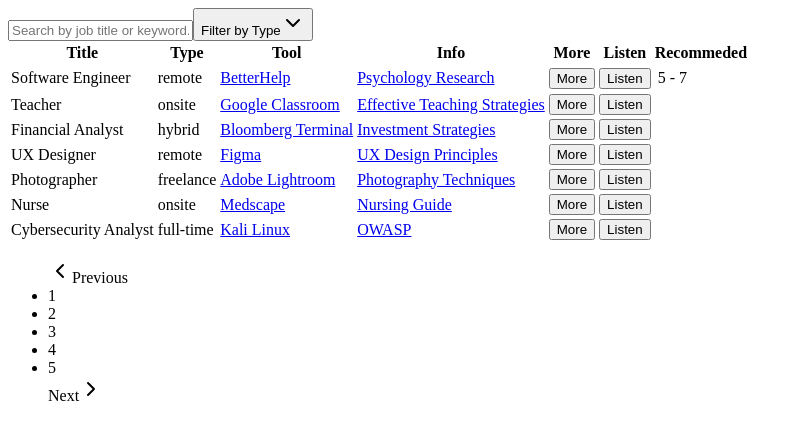
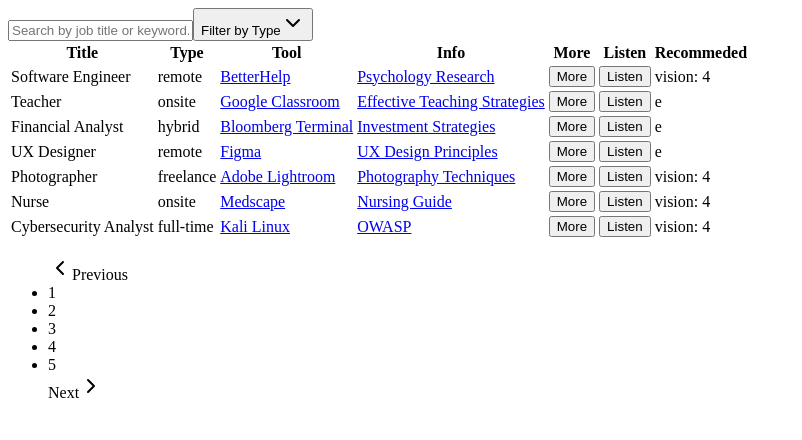
Before and after one commit to Yurei04/Workable, a Next.js app: page /jobFindTable in a window 1280 px wide. Shown: the top 440 px of the page, without its empty margins (0-802 px from the left). Built offline with nearby package versions, Linux system fonts and the light colour scheme.

Commit message:
data(all): update data

```diff
--- a/public/database/job-database.json
+++ b/public/database/job-database.json
@@ -7,14 +7,14 @@
             "des": "A software engineer designs, develops, and maintains software applications.",
             "image": "",
             "applyLink": "https://company.com/apply",
-            "requirements": {
-                "capabilityRequired": "5 - 7"
-            },
             "qualifications": [
                 "Proficient in JavaScript and React",
                 "Experience with REST APIs",
                 "Strong problem-solving skills"
             ],
+            "requirements": {
+                "capabilityRequired": ["readingWriting: 5", "vision: 4", "hearing: 6"]
+            },
             "resources": {
                 "tool": {
                     "title": "BetterHelp",
@@ -37,7 +37,9 @@
             "des": "A teacher educates students and creates engaging lesson plans.",
             "image": "",
             "applyLink": "https://schooljobs.com/apply",
-            "requirements": ["Lesson planning", "Classroom management", "Communication skills"],
+            "requirements": {
+                "capabilityRequired": "readingWriting: 5, vision: 4, hearing: 6"
+            },
             "qualifications": [
                 "Bachelor's degree in Education",
                 "Experience in classroom management",
@@ -65,7 +67,9 @@
             "des": "A financial analyst examines financial data and trends to guide investment decisions.",
             "image": "",
             "applyLink": "https://financejobs.com/apply",
-            "requirements": ["Financial modeling", "Data analysis", "Market research"],
+            "requirements": {
+                "capabilityRequired": "readingWriting: 5, vision: 4, hearing: 6"
+            },
             "qualifications": [
                 "Degree in Finance or Economics",
                 "Strong analytical and problem-solving skills",
@@ -93,7 +97,9 @@
             "des": "A UX designer creates intuitive and visually appealing user experiences.",
             "image": "",
             "applyLink": "https://designjobs.com/apply",
-            "requirements": ["Figma", "Wireframing", "User research"],
+            "requirements": {
+                "capabilityRequired": "readingWriting: 5, vision: 4, hearing: 6"
+            },
             "qualifications": [
                 "Experience in UX/UI design",
                 "Strong portfolio of design projects",
@@ -121,7 +127,9 @@
             "des": "A photographer captures and edits high-quality images for various purposes.",
             "image": "",
             "applyLink": "https://photojobs.com/apply",
-            "requirements": ["Camera operation", "Lighting techniques", "Photo editing"],
+            "requirements": {
+                "capabilityRequired": ["readingWriting: 5", "vision: 4", "hearing: 6"]
+            },
             "qualifications": [
                 "Experience in professional photography",
                 "Proficiency in Adobe Lightroom and Photoshop",
@@ -149,7 +157,9 @@
             "des": "A nurse provides medical care and supports patients' health and recovery.",
             "image": "",
             "applyLink": "https://hospitaljobs.com/apply",
-            "requirements": ["Patient care", "Medical procedures", "Compassion"],
+            "requirements": {
+                "capabilityRequired": ["readingWriting: 5", "vision: 4", "hearing: 6"]
+            },
             "qualifications": [
                 "Registered Nurse (RN) certification",
                 "Experience in patient care",
@@ -177,7 +187,9 @@
             "des": "A cybersecurity analyst protects systems and networks from cyber threats and attacks.",
             "image": "",
             "applyLink": "https://company.com/apply-cybersecurity",
-            "requirements": ["Penetration Testing", "Firewalls", "Ethical Hacking", "Incident Response"],
+            "requirements": {
+                "capabilityRequired": ["readingWriting: 5", "vision: 4", "hearing: 6"]
+            },
             "qualifications": [
                 "Experience with cybersecurity tools like Wireshark and Metasploit",
                 "Understanding of network security",
@@ -205,7 +217,9 @@
             "des": "A biotechnologist applies biological principles to develop new products and solutions in healthcare and agriculture.",
             "image": "",
             "applyLink": "https://company.com/apply-biotech",
-            "requirements": ["Genetics", "Biochemistry", "Lab Experience", "Analytical Thinking"],
+            "requirements": {
+                "capabilityRequired": ["readingWriting: 5", "vision: 4", "hearing: 6"]
+            },
             "qualifications": [
                 "Degree in Biotechnology or related field",
                 "Experience with lab equipment and research methods",
@@ -233,7 +247,9 @@
             "des": "A video game tester plays and evaluates video games to find and report bugs.",
             "image": "",
             "applyLink": "https://company.com/apply-gametest",
-            "requirements": ["Attention to Detail", "Gaming Knowledge", "Bug Reporting", "Problem-Solving"],
+            "requirements": {
+                "capabilityRequired": ["readingWriting: 5", "vision: 4", "hearing: 6"]
+            },
             "qualifications": [
                 "Experience playing various game genres",
                 "Ability to document and report game bugs",
@@ -261,7 +277,9 @@
             "des": "A supply chain manager oversees and optimizes supply chain processes and logistics.",
             "image": "",
             "applyLink": "https://company.com/apply-scm",
-            "requirements": ["Inventory Management", "Procurement", "Data Analysis", "Strategic Planning"],
+            "requirements": {
+                "capabilityRequired": ["readingWriting: 5", "vision: 4", "hearing: 6"]
+            },
             "qualifications": [
                 "Experience in logistics and supply chain management",
                 "Strong data analysis skills",
@@ -289,7 +307,9 @@
             "des": "An event planner organizes and manages events, ensuring all logistics are handled efficiently.",
             "image": "",
             "applyLink": "https://company.com/apply-eventplanner",
-            "requirements": ["Organizational Skills", "Negotiation", "Creativity", "Time Management"],
+            "requirements": {
+                "capabilityRequired": ["readingWriting: 5", "vision: 4", "hearing: 6"]
+            },
             "qualifications": [
                 "Experience in event planning or hospitality management",
                 "Ability to handle multiple tasks under pressure",
@@ -317,7 +337,9 @@
             "des": "A solar panel technician installs and maintains solar energy systems.",
             "image": "",
             "applyLink": "https://company.com/apply-solartech",
-            "requirements": ["Electrical Wiring", "Safety Compliance", "Problem-Solving"],
+            "requirements": {
+                "capabilityRequired": ["readingWriting: 5", "vision: 4", "hearing: 6"]
+            },
             "qualifications": [
                 "Knowledge of solar power systems and electrical installations",
                 "Ability to work at heights and handle heavy equipment",
@@ -345,7 +367,9 @@
             "des": "A wine sommelier is a trained wine expert who recommends wine pairings and curates wine selections.",
             "image": "",
             "applyLink": "https://company.com/apply-sommelier",
-            "requirements": ["Wine Knowledge", "Customer Service", "Tasting Expertise", "Presentation Skills"],
+            "requirements": {
+                "capabilityRequired": ["readingWriting: 5", "vision: 4", "hearing: 6"]
+            },
             "qualifications": [
                 "Certification in wine studies (WSET, CMS, or equivalent)",
                 "Experience in hospitality or fine dining",
@@ -373,7 +397,9 @@
             "des": "An electrician installs and repairs electrical systems in homes and buildings.",
             "image": "",
             "applyLink": "https://www.indeed.com/q-electrician-jobs.html",
-            "requirements": ["Electrical Certification", "Problem-solving", "Safety Knowledge"],
+            "requirements": {
+                "capabilityRequired": ["readingWriting: 5", "vision: 4", "hearing: 6"]
+            },
             "qualifications": [
                 "Licensed electrician",
                 "Experience with electrical wiring and repairs",
@@ -401,7 +427,9 @@
             "des": "A firefighter responds to emergencies, extinguishes fires, and rescues people.",
             "image": "",
             "applyLink": "https://nationaltestingnetwork.com/publicsafetyjobs/search.cfm?position=2",
-            "requirements": ["Fire Academy Training", "Physical Fitness", "Emergency Response"],
+            "requirements": {
+                "capabilityRequired": ["readingWriting: 5", "vision: 4", "hearing: 6"]
+            },
             "qualifications": [
                 "Certified firefighter",
                 "Strong teamwork and problem-solving skills",
@@ -429,7 +457,9 @@
             "des": "A digital marketer develops online strategies to promote businesses and products.",
             "image": "",
             "applyLink": "https://www.indeed.com/q-digital-marketer-jobs.html",
-            "requirements": ["SEO", "Google Ads", "Content Creation", "Data Analysis"],
+            "requirements": {
+                "capabilityRequired": ["readingWriting: 5", "vision: 4", "hearing: 6"]
+            },
             "qualifications": [
                 "Experience in social media marketing",
                 "Strong understanding of online advertising",
@@ -457,7 +487,9 @@
             "des": "A plumber installs and repairs water and drainage systems.",
             "image": "",
             "applyLink": "https://www.indeed.com/q-plumber-jobs.html",
-            "requirements": ["Plumbing Certification", "Problem-solving", "Technical Skills"],
+            "requirements": {
+                "capabilityRequired": ["readingWriting: 5", "vision: 4", "hearing: 6"]
+            },
             "qualifications": [
                 "Licensed plumber",
                 "Experience with pipe installation",
@@ -485,7 +517,9 @@
             "des": "A veterinarian diagnoses and treats medical conditions in animals.",
             "image": "",
             "applyLink": "https://www.indeed.com/q-veterinarian-jobs.html",
-            "requirements": ["Veterinary Degree", "Animal Care Knowledge", "Surgical Skills"],
+            "requirements": {
+                "capabilityRequired": ["readingWriting: 5", "vision: 4", "hearing: 6"]
+            },
             "qualifications": [
                 "Licensed veterinarian",
                 "Experience in diagnosing and treating animals",
@@ -513,7 +547,9 @@
             "des": "A graphic designer creates visual content to communicate messages.",
             "image": "",
             "applyLink": "https://www.indeed.com/q-remote-graphic-designer-jobs.html",
-            "requirements": ["Adobe Suite", "Creative thinking", "Branding knowledge"],
+            "requirements": {
+                "capabilityRequired": ["readingWriting: 5", "vision: 4", "hearing: 6"]
+            },
             "qualifications": [
                 "Experience with Photoshop and Illustrator",
                 "Ability to create branding materials",
@@ -541,7 +577,9 @@
             "des": "A mechanical engineer designs, tests, and improves mechanical systems.",
             "image": "",
             "applyLink": "https://www.indeed.com/q-mechanical-engineer-jobs.html",
-            "requirements": ["Mechanical Engineering degree", "CAD software experience", "Problem-solving"],
+            "requirements": {
+                "capabilityRequired": ["readingWriting: 5", "vision: 4", "hearing: 6"]
+            },
             "qualifications": [
                 "Licensed mechanical engineer",
                 "Experience in CAD software",
@@ -569,7 +607,9 @@
             "des": "A chef creates and prepares meals, develops recipes, and manages kitchen operations.",
             "image": "",
             "applyLink": "https://www.indeed.com/q-chef-jobs.html",
-            "requirements": ["Culinary degree", "Cooking experience", "Creativity"],
+            "requirements": {
+                "capabilityRequired": ["readingWriting: 5", "vision: 4", "hearing: 6"]
+            },
             "qualifications": [
                 "Experience in professional kitchens",
                 "Ability to create unique dishes",
@@ -597,7 +637,9 @@
             "des": "A data scientist analyzes complex data sets to provide business insights.",
             "image": "",
             "applyLink": "https://www.indeed.com/q-data-scientist-jobs.html",
-            "requirements": ["Python", "SQL", "Statistics", "Machine Learning"],
+            "requirements": {
+                "capabilityRequired": ["readingWriting: 5", "vision: 4", "hearing: 6"]
+            },
             "qualifications": [
                 "Experience with data visualization",
                 "Proficient in Python and SQL",
@@ -625,7 +667,9 @@
             "des": "A waitress takes orders, serves food and beverages, and provides excellent customer service.",
             "image": "",
             "applyLink": "https://www.indeed.com/q-waitress-jobs.html",
-            "requirements": ["Friendly demeanor", "Multitasking skills", "Ability to handle stress"],
+            "requirements": {
+                "capabilityRequired": ["readingWriting: 5", "vision: 4", "hearing: 6"]
+            },
             "qualifications": [
                 "Experience in food service preferred",
                 "Strong communication skills",
@@ -653,7 +697,9 @@
             "des": "A janitor is responsible for maintaining cleanliness and sanitation in various facilities.",
             "image": "",
             "applyLink": "https://www.indeed.com/q-janitor-jobs.html",
-            "requirements": ["Attention to detail", "Physical stamina", "Knowledge of cleaning products"],
+            "requirements": {
+                "capabilityRequired": ["readingWriting: 5", "vision: 4", "hearing: 6"]
+            },
             "qualifications": [
                 "Previous experience in janitorial work is a plus",
                 "Ability to work independently",
@@ -681,7 +727,9 @@
             "des": "A store clerk assists customers, handles transactions, and maintains store inventory.",
             "image": "",
             "applyLink": "https://www.indeed.com/q-store-clerk-jobs.html",
-            "requirements": ["Cash handling", "Customer interaction", "Inventory management"],
+            "requirements": {
+                "capabilityRequired": ["readingWriting: 5", "vision: 4", "hearing: 6"]
+            },
             "qualifications": [
                 "Experience in retail is a plus",
                 "Basic math and transaction skills",
@@ -709,7 +757,9 @@
             "des": "A cashier handles customer transactions, operates a register, and provides customer service.",
             "image": "",
             "applyLink": "https://www.indeed.com/q-cashier-jobs.html",
-            "requirements": ["Basic math skills", "Customer service", "Attention to detail"],
+            "requirements": {
+                "capabilityRequired": ["readingWriting: 5", "vision: 4", "hearing: 6"]
+            },
             "qualifications": [
                 "Experience with cash handling is a plus",
                 "Ability to operate a register",
@@ -737,7 +787,9 @@
             "des": "A security guard monitors premises, ensures safety, and responds to security concerns.",
             "image": "",
             "applyLink": "https://www.indeed.com/q-security-guard-jobs.html",
-            "requirements": ["Observational skills", "Security knowledge", "Physical fitness"],
+            "requirements": {
+                "capabilityRequired": ["readingWriting: 5", "vision: 4", "hearing: 6"]
+            },
             "qualifications": [
                 "Security training certification preferred",
                 "Ability to handle emergency situations",
@@ -765,7 +817,9 @@
             "des": "A delivery driver transports goods from one location to another.",
             "image": "",
             "applyLink": "https://www.indeed.com/q-delivery-driver-jobs.html",
-            "requirements": ["Valid driver's license", "Navigation skills", "Time management"],
+            "requirements": {
+                "capabilityRequired": ["readingWriting: 5", "vision: 4", "hearing: 6"]
+            },
             "qualifications": [
                 "Clean driving record",
                 "Ability to lift heavy packages",
@@ -793,7 +847,9 @@
             "des": "A receptionist manages front desk operations, greets visitors, and handles communication.",
             "image": "",
             "applyLink": "https://www.indeed.com/q-receptionist-jobs.html",
-            "requirements": ["Organizational skills", "Customer service", "Basic computer knowledge"],
+            "requirements": {
+                "capabilityRequired": ["readingWriting: 5", "vision: 4", "hearing: 6"]
+            },
             "qualifications": [
                 "Experience in administrative roles preferred",
                 "Proficiency in office software",
@@ -821,7 +877,9 @@
             "des": "A housekeeper cleans and maintains homes, hotels, or offices.",
             "image": "",
             "applyLink": "https://www.indeed.com/q-housekeeper-jobs.html",
-            "requirements": ["Attention to detail", "Physical stamina", "Time management"],
+            "requirements": {
+                "capabilityRequired": ["readingWriting: 5", "vision: 4", "hearing: 6"]
+            },
             "qualifications": [
                 "Experience in housekeeping preferred",
                 "Ability to work independently",
--- a/src/pages/jobFindTable.jsx
+++ b/src/pages/jobFindTable.jsx
@@ -162,7 +162,7 @@
                 <Button onClick={() => listen(job)}>Listen</Button>
               </TableCell>
               <TableCell>
-                <TableCell>{job.job.requirements.capabilityRequired}</TableCell>
+                {job.job.requirements.capabilityRequired?.[1] ?? "N/A"}
               </TableCell>
             </TableRow>
           ))}
@@ -170,13 +170,12 @@
       </Table>
 
 
-
       {/* Modal for Job Details */}
       {selectedJob && (
         <Dialog open={openDialog} onOpenChange={setOpenDialog}>
-          <DialogContent className="max-w-full w-full h-[90vh]">
+          <DialogContent className="max-w-full w-full h-[90vh] overflow-auto p-6">
             <DialogHeader>
-              <DialogTitle className="text-2xl">
+              <DialogTitle className="text-2xl break-words">
                 {selectedJob.job.title}
               </DialogTitle>
               <DialogClose />
@@ -193,41 +192,51 @@
 
             {/* Job Description */}
             <div className="mt-4 space-y-2">
-              <p className="text-lg font-semibold">Description:</p>
-              <p>{selectedJob.job.des}</p>
+              <p className="text-lg font-semibold break-words">Description:</p>
+              <p className="break-words whitespace-normal">{selectedJob.job.des}</p>
             </div>
 
             {/* Qualifications */}
             <div className="mt-4 space-y-2">
-              <p className="text-lg font-semibold">Qualifications:</p>
-              <ul className="list-disc list-inside">
+              <p className="text-lg font-semibold break-words">Qualifications:</p>
+              <ul className="list-disc list-inside space-y-1 break-words">
                 {selectedJob.job.qualifications?.map((q, index) => (
-                  <li key={index}>{q}</li>
+                  <li key={index} className="break-words">{q}</li>
                 ))}
               </ul>
             </div>
 
-            {/* Apply Button */}
-            <div className="mt-6 flex justify-between">
+            {/* Capability Requirements */}
+            <div className="mt-4 space-y-2">
+              <p className="text-lg font-semibold break-words">Capability Requirements:</p>
+              <ul className="list-disc list-inside space-y-1 break-words">
+                {selectedJob.job.requirements.capabilityRequired?.map((q, index) => (
+                  <li key={index} className="break-words">{q}</li>
+                ))}
+              </ul>
+            </div>
+
+            {/* Apply Button & Resources */}
+            <div className="mt-6 flex justify-between flex-wrap gap-4">
               <Button asChild>
-                <a href={selectedJob.job.applyLink} target="_blank">
+                <a href={selectedJob.job.applyLink} target="_blank" className="break-words">
                   Apply Now
                 </a>
               </Button>
 
               {/* External Links */}
-              <div className="flex gap-2">
+              <div className="flex gap-4 flex-wrap">
                 <a
                   href={selectedJob.job.resources.tool.link}
                   target="_blank"
-                  className="text-blue-500 hover:underline"
+                  className="text-blue-500 hover:underline break-words"
                 >
                   {selectedJob.job.resources.tool.title}
                 </a>
                 <a
                   href={selectedJob.job.resources.information.link}
                   target="_blank"
-                  className="text-blue-500 hover:underline"
+                  className="text-blue-500 hover:underline break-words"
                 >
                   {selectedJob.job.resources.information.title}
                 </a>
--- a/src/pages/loginPage.jsx
+++ b/src/pages/loginPage.jsx
@@ -93,7 +93,7 @@
           </form>
           <div className="relative hidden bg-muted md:block">
             <img
-              src="/placeholder.svg"
+              src="/images/image2.jpg"
               alt="Image"
               className="absolute inset-0 h-full w-full object-cover dark:brightness-[0.2] dark:grayscale"
             />
```
